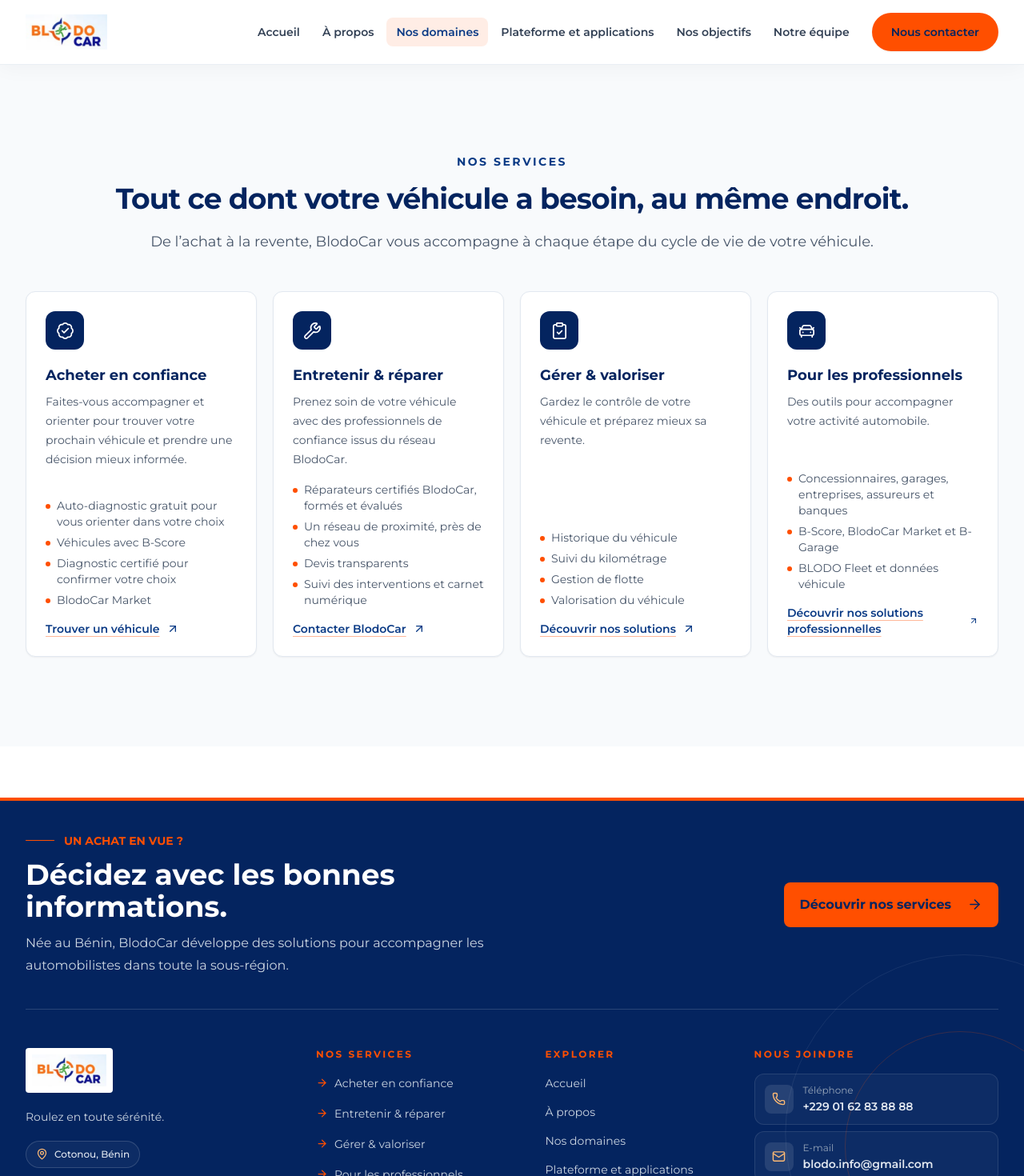
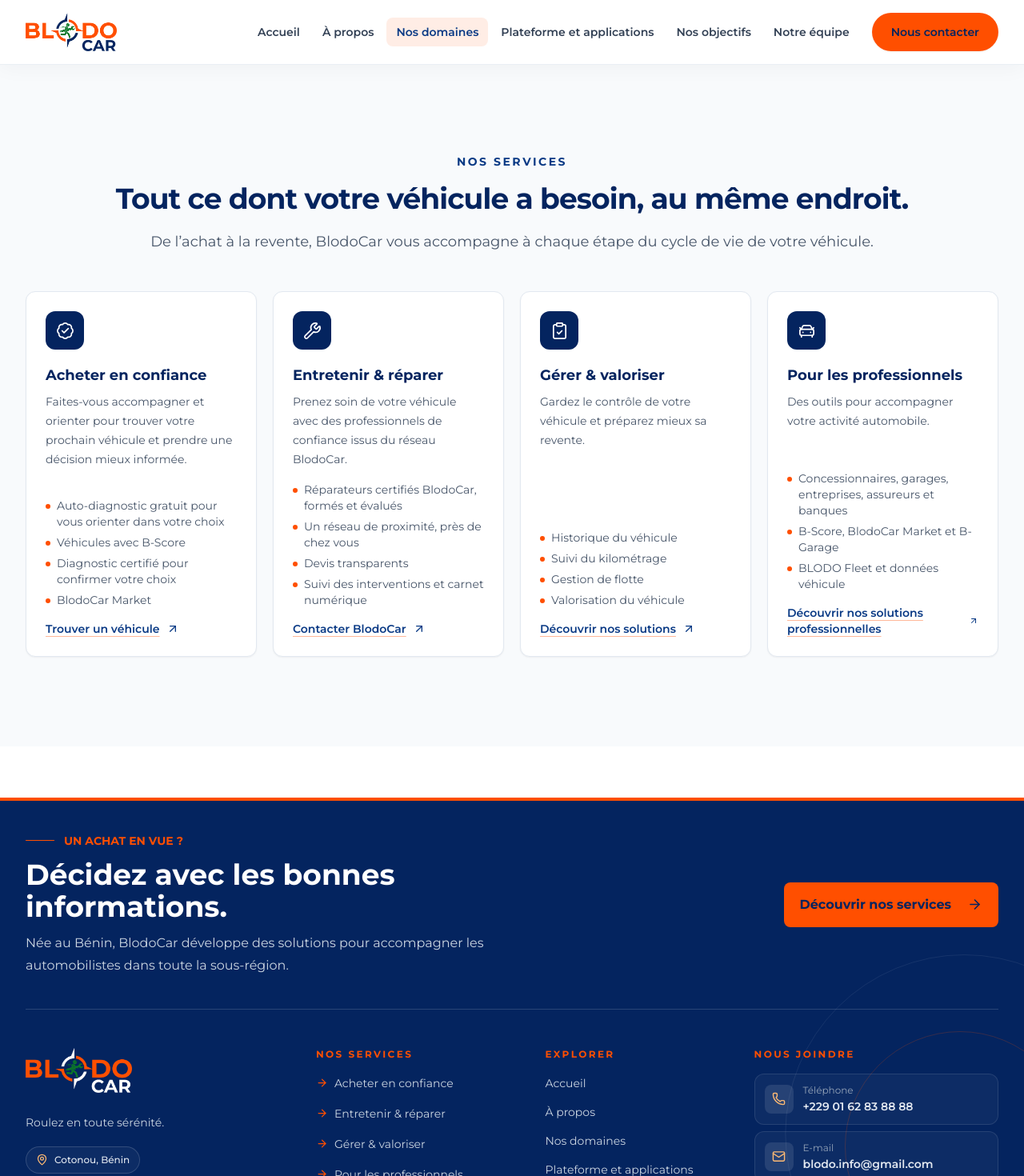
Before and after one commit to Shanel2005-dev/Blodocar, a React (Vite) app: page /services in a window 1280 px wide. Shown: the top 1470 px of the page at 80% size. Built offline with nearby package versions, Linux system fonts and the light colour scheme.

Commit message:
Mise à jour des logos (header et footer)

```diff
--- a/src/components/layout/Footer.tsx
+++ b/src/components/layout/Footer.tsx
@@ -51,15 +51,15 @@
           <div>
             <Link
               aria-label={brand.name}
-              className="inline-flex rounded bg-white p-2 focus-visible:outline focus-visible:outline-2 focus-visible:outline-offset-4 focus-visible:outline-orange-300"
+              className="inline-flex rounded focus-visible:outline focus-visible:outline-2 focus-visible:outline-offset-4 focus-visible:outline-orange-300"
               to={brand.homeHref}
             >
               <img
                 alt={brand.logoAlt}
-                className="h-10 w-auto"
-                height={127}
-                src={brand.logoSrc}
-                width={259}
+                className="h-14 w-auto"
+                height={378}
+                src={brand.logoLightSrc}
+                width={900}
               />
             </Link>
             <p className="mt-4 max-w-xs text-sm leading-7 text-slate-300">
--- a/src/components/layout/Header.tsx
+++ b/src/components/layout/Header.tsx
@@ -29,10 +29,10 @@
           >
             <img
               alt={brand.logoAlt}
-              className="h-11 w-auto"
-              height={127}
+              className="h-12 w-auto"
+              height={378}
               src={brand.logoSrc}
-              width={259}
+              width={900}
             />
           </Link>
 
--- a/src/components/pages/HomePage.tsx
+++ b/src/components/pages/HomePage.tsx
@@ -1,10 +1,13 @@
 import {
+  Award,
   ArrowRight,
   ArrowUpRight,
   CarFront,
   ClipboardCheck,
+  Eye,
   FileText,
   Handshake,
+  MapPin,
   ShieldCheck,
   Wrench,
 } from 'lucide-react'
@@ -15,6 +18,7 @@
 import SectionHeading from '../ui/SectionHeading'
 
 const activityIcons = [ShieldCheck, Wrench, ClipboardCheck, CarFront, Handshake]
+const valueIcons = [Eye, ShieldCheck, Award, MapPin]
 
 function HomePage() {
   const { activities, about, contact, journey } = siteContent
@@ -34,7 +38,7 @@
           <ol className="mt-10 grid gap-5 sm:grid-cols-2 xl:grid-cols-5">
             {journey.stages.map((stage, index) => (
               <li
-                className="min-h-72 rounded-xl border border-brand-border border-t-4 border-t-brand-orange bg-slate-50 p-7 sm:p-8"
+                className="min-h-72 rounded-xl border border-t-4 border-brand-border border-t-brand-orange bg-slate-50 p-7 sm:p-8"
                 key={stage.title}
               >
                 <span className="inline-flex h-12 w-12 items-center justify-center rounded-full bg-brand-orange/10 text-xl font-extrabold text-brand-blue">
@@ -204,42 +208,46 @@
         </div>
       </section>
 
-      <section className="bg-white px-5 py-20 sm:px-8 sm:py-28">
-        <div className="mx-auto grid max-w-7xl gap-12 lg:grid-cols-[0.9fr_1.1fr] lg:items-center">
-          <div>
-            <p className="text-sm font-bold uppercase tracking-[0.18em] text-brand-blue">
-              {about.label}
-            </p>
-            <h2 className="mt-4 text-3xl font-bold leading-tight tracking-tight text-brand-night sm:text-4xl">
-              {about.title}
-            </h2>
-            <p className="mt-5 max-w-xl text-lg leading-8 text-slate-600">
-              {about.introduction}
-            </p>
-            <Link
-              className="mt-7 inline-flex items-center gap-2 font-semibold text-brand-blue transition hover:text-brand-night focus-visible:outline focus-visible:outline-2 focus-visible:outline-offset-4 focus-visible:outline-brand-blue"
-              to="/a-propos"
-            >
+      <section className="bg-slate-50 px-5 py-20 sm:px-8 sm:py-28">
+        <div className="mx-auto max-w-7xl">
+          <div className="text-center">
+            <SectionHeading
+              description={about.introduction}
+              id="home-about-title"
+              label={about.label}
+              title={about.title}
+              wide
+            />
+          </div>
+          <div className="mt-10 grid gap-4 sm:grid-cols-2 xl:grid-cols-4">
+            {about.values.items.map((value, index) => {
+              const Icon = valueIcons[index] ?? ShieldCheck
+
+              return (
+                <article
+                  className="flex min-h-44 flex-col justify-between rounded-xl border border-brand-border bg-white p-6 shadow-sm transition hover:-translate-y-1 hover:border-brand-orange/60 hover:shadow-lg"
+                  key={value.title}
+                >
+                  <div className="flex items-center justify-between">
+                    <span className="text-sm font-bold text-brand-blue">
+                      0{index + 1}
+                    </span>
+                    <span className="inline-flex h-11 w-11 items-center justify-center rounded-lg bg-brand-orange/10 text-brand-blue">
+                      <Icon aria-hidden="true" size={21} />
+                    </span>
+                  </div>
+                  <h3 className="mt-8 text-xl font-bold text-brand-night">
+                    {value.title}
+                  </h3>
+                </article>
+              )
+            })}
+          </div>
+          <div className="mt-8 flex justify-center">
+            <Button className="px-6 py-3" to="/a-propos">
               En savoir plus sur BlodoCar
               <ArrowUpRight aria-hidden="true" size={18} />
-            </Link>
-          </div>
-          <div className="grid gap-4 sm:grid-cols-3">
-            {about.values.items.map((value) => (
-              <article
-                className="rounded-2xl border border-slate-200 bg-slate-50 p-6"
-                key={value.title}
-              >
-                <h3 className="text-lg font-bold text-brand-night">
-                  {value.title}
-                </h3>
-                {value.description && (
-                  <p className="mt-3 text-sm leading-6 text-slate-600">
-                    {value.description}
-                  </p>
-                )}
-              </article>
-            ))}
+            </Button>
           </div>
         </div>
       </section>
--- a/src/content/siteContent.ts
+++ b/src/content/siteContent.ts
@@ -1,5 +1,11 @@
-const blodocarLogo = new URL('../assets/image/Capturess.PNG', import.meta.url)
-  .href
+const logoHeader = new URL(
+  '../assets/image/BlodoCar_logo_transparent.png',
+  import.meta.url,
+).href
+const logoFooter = new URL(
+  '../assets/image/BlodoCar_logo_uniforme_blanc.png',
+  import.meta.url,
+).href
 const termsDocument = new URL(
   "../assets/image/Conditions Générales d'Utilisation – BlodoCar.docx.pdf",
   import.meta.url,
@@ -29,6 +35,7 @@
     tagline: string
     homeHref: string
     logoSrc: string
+    logoLightSrc: string
     logoAlt: string
   }
   header: {
@@ -160,7 +167,8 @@
     name: 'BlodoCar',
     tagline: 'Roulez en toute sérénité.',
     homeHref: '/',
-    logoSrc: blodocarLogo,
+    logoSrc: logoHeader,
+    logoLightSrc: logoFooter,
     logoAlt: 'BlodoCar',
   },
   header: {
```
Also changed, not shown: src/assets/image/BlodoCar_logo_transparent.png (added), src/assets/image/BlodoCar_logo_uniforme_blanc.png (added).
